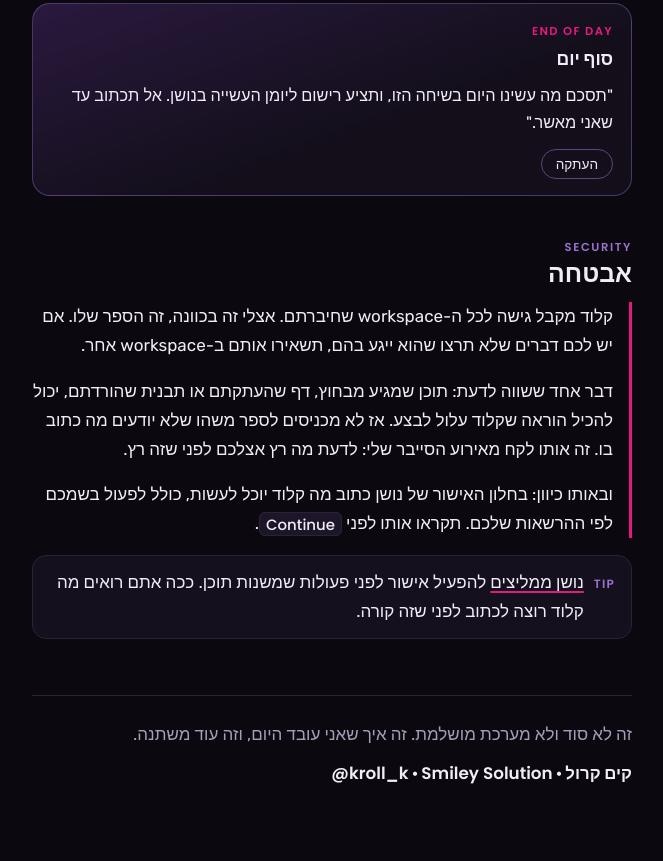
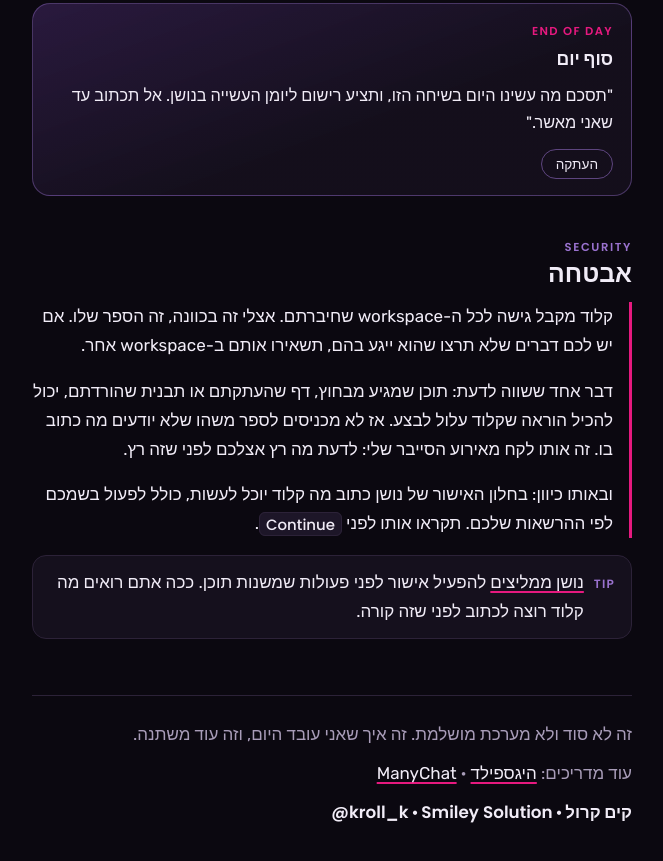
Before and after one commit to krollkim/NOTIONGUIDE, a plain HTML site: page notion/index.html in a window 1280 px wide. Shown: the part 8981-9842 px from the top of the page, without its empty margins (308-971 px from the left). Drawn offline with Linux system fonts and the light colour scheme.

Commit message:
feat: cross-link all three guides in the footer

```diff
--- a/notion/index.html
+++ b/notion/index.html
@@ -318,6 +318,7 @@ footer p{margin:0 0 .6em}
 
   <footer>
     <p>זה לא סוד ולא מערכת מושלמת. זה איך שאני עובד היום, וזה עוד משתנה.</p>
+    <p>עוד מדריכים: <a href="/higgsfield/">היגספילד</a> · <a href="/manychat/">ManyChat</a></p>
     <p class="sig">קים קרול · <span class="en">Smiley Solution</span> · <span class="en">@kroll_k</span></p>
   </footer>
 </main>
```
Also changed, not shown: higgsfield/index.html (+1 -0 lines).
